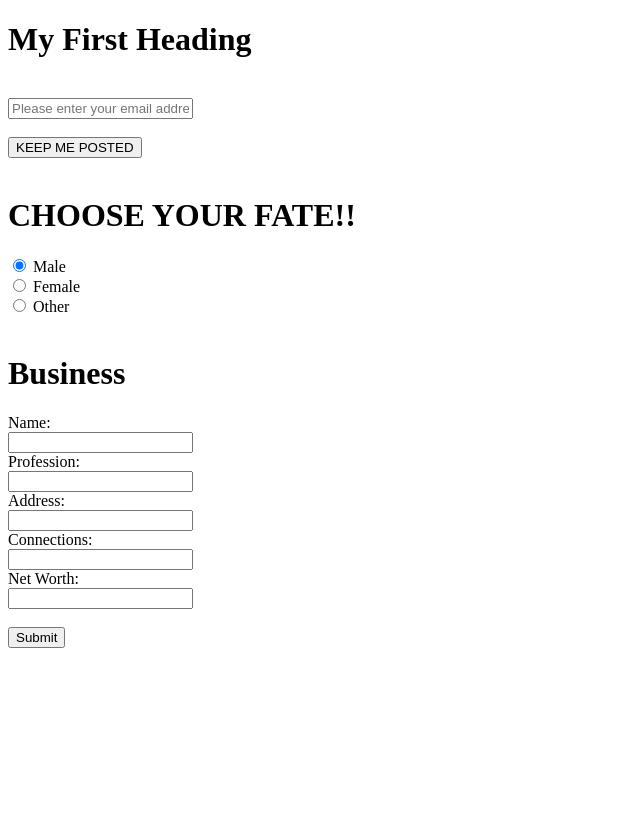
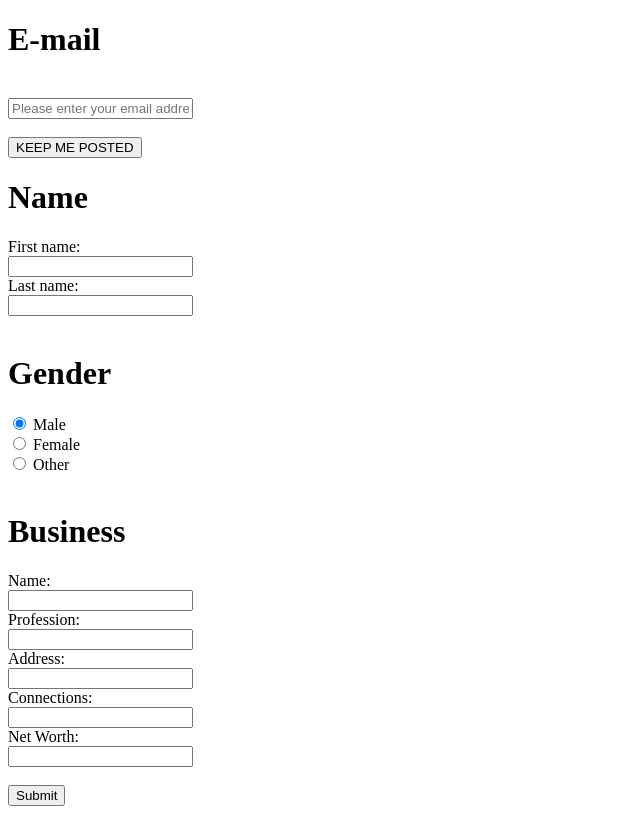
Before and after one commit to Mecozuma/fireform, a plain HTML site: page docs/index.html in a window 1280 px wide. Shown: the whole page, without its empty margins (0-640 px from the left). Drawn offline with Linux system fonts and the light colour scheme.

Commit message:
Update index.html

```diff
--- a/docs/index.html
+++ b/docs/index.html
@@ -5,7 +5,7 @@
 </head>
 <body>
 
-<h1>My First Heading</h1>
+<h1>E-mail</h1>
 <br>
 <form id="fireform">
   <input id="email_input" type="email" name="sg_email" placeholder="Please enter your email address" required>
@@ -13,8 +13,17 @@
   <br>
   <input style="float: center" type="submit" id="sg-submit-btn" value="KEEP ME POSTED">
 </form>
+  <h1>Name</h1>
+
+<form>
+  First name:<br>
+  <input type="text" name="firstname">
   <br>
-  <h1>CHOOSE YOUR FATE!!</h1>
+  Last name:<br>
+  <input type="text" name="lastname">
+</form>
+  <br>
+  <h1>Gender</h1>
 
 <form>
   <input type="radio" name="gender" value="male" checked> Male<br>
```
